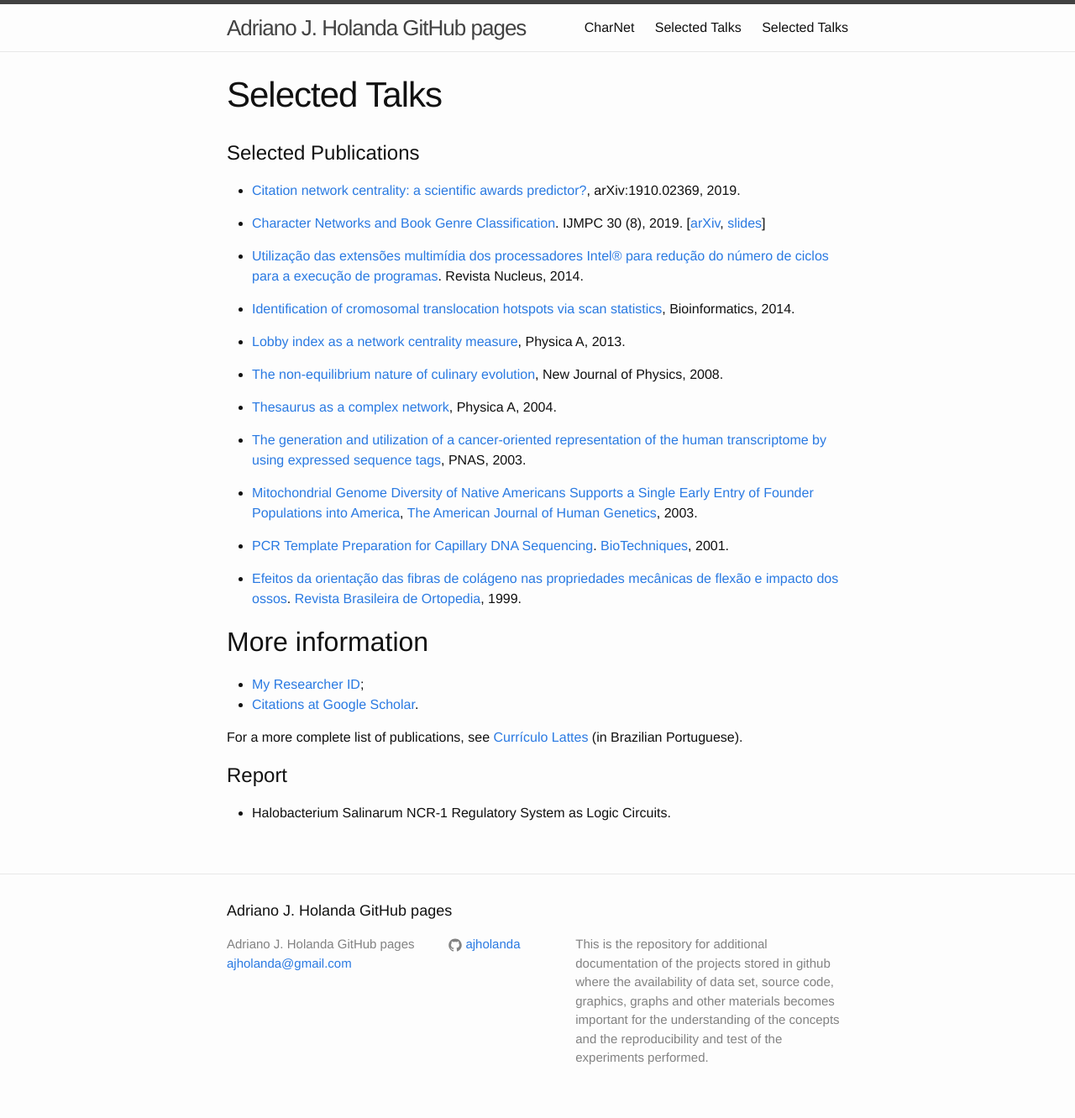
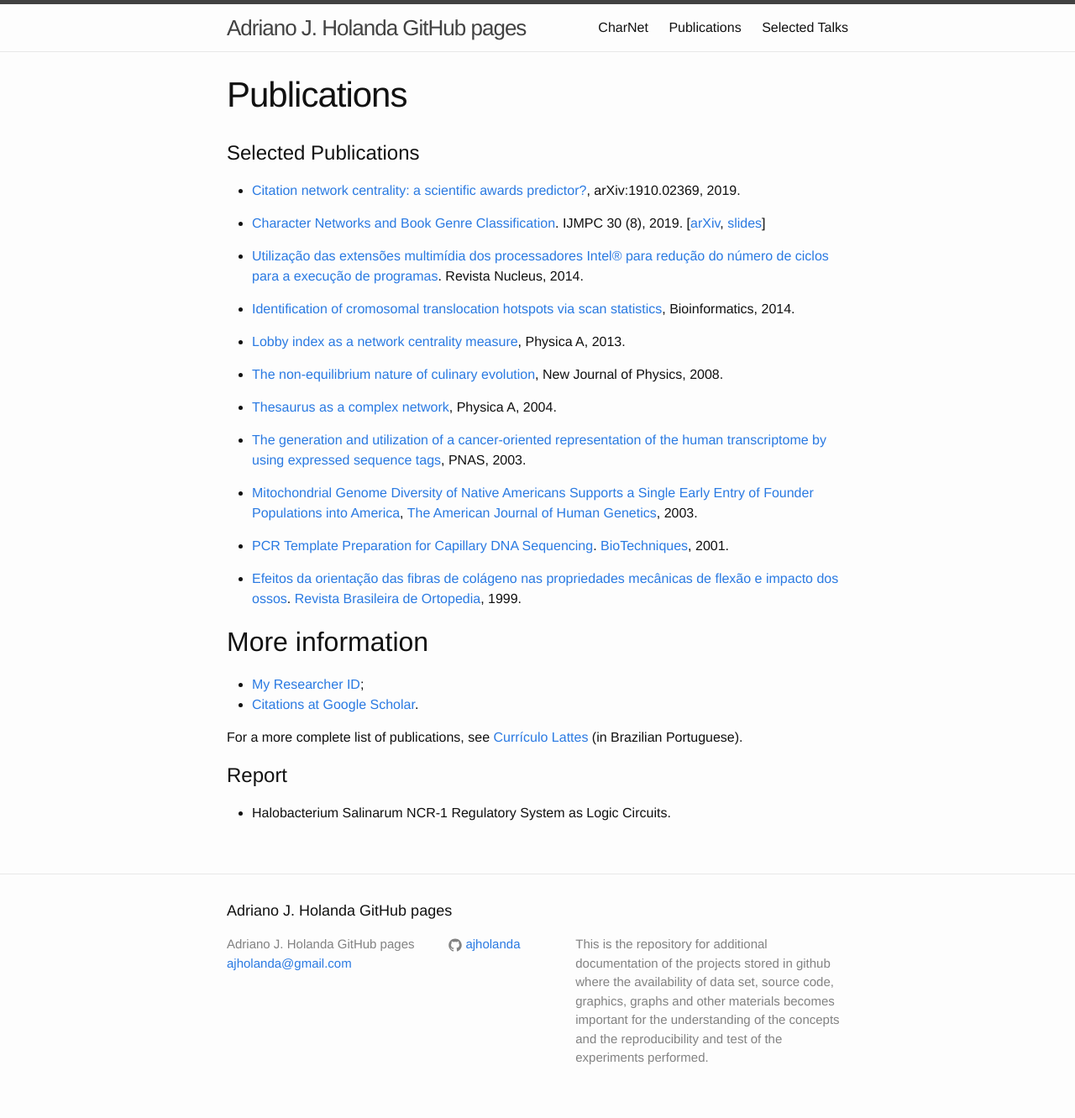
Before and after one commit to ajholanda/ajholanda.github.io, a Jekyll site: the page built from manuscripts.md, in a window 1280 px wide. Shown: the whole page at 84% size. Built offline with Jekyll 4.4.1, drawn with Linux system fonts in a browser that asks for light colours.

Commit message:
fix title

```diff
--- a/manuscripts.md
+++ b/manuscripts.md
@@ -1,6 +1,6 @@
 ---
 layout: page
-title: Selected Talks
+title: Publications
 permalink: /manuscripts/
 ---
 
```
